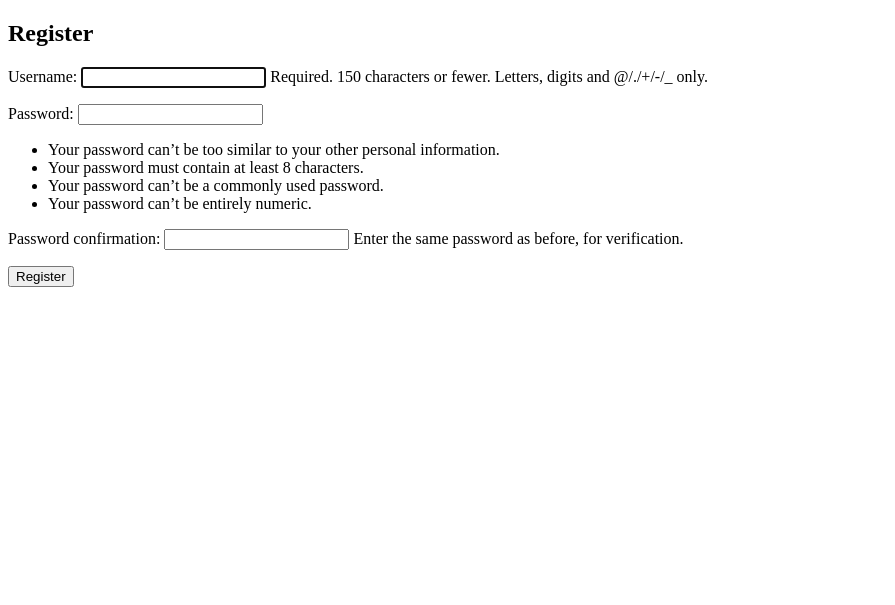
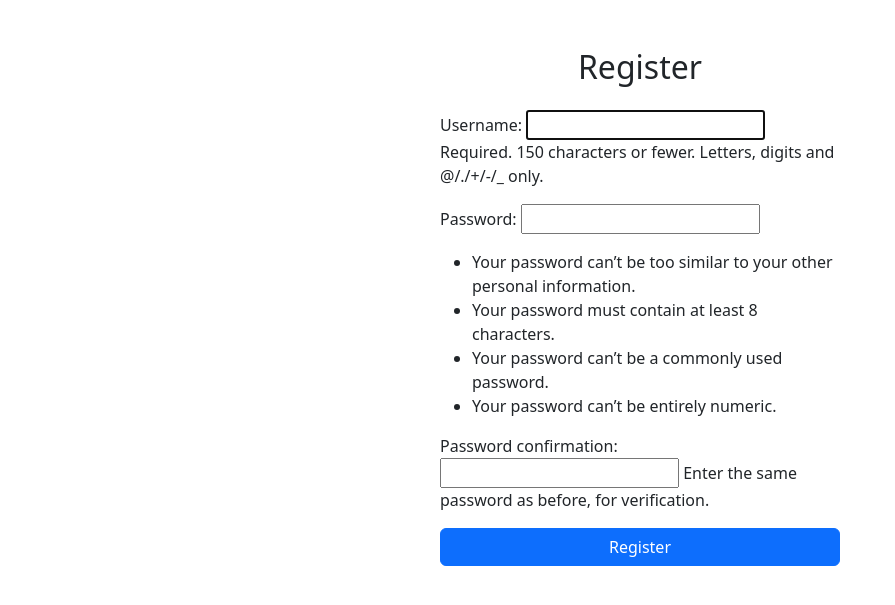
Before and after one commit to Middlewarer/ticketsystem, a Django app: page /signup/ in a window 1280 px wide. Shown: the top 605 px of the page, without its empty margins (0-895 px from the left). Run offline with Django 5.2, Linux system fonts and the light colour scheme.

Commit message:
Register view: Register css Bootstrap updated

```diff
--- a/ticketing/templates/authentication/register.html
+++ b/ticketing/templates/authentication/register.html
@@ -1,15 +1,38 @@
 <!DOCTYPE html>
 <html lang="en">
+
 <head>
     <meta charset="UTF-8">
     <title>Registration</title>
+
+    <!-- Подключение стилей Bootstrap -->
+    <link rel="stylesheet" href="https://cdn.jsdelivr.net/npm/bootstrap@5.3.0/dist/css/bootstrap.min.css">
 </head>
+
 <body>
-    <h2>Register</h2>
-    <form method="post">
-        {% csrf_token %}
-        {{ form.as_p }}
-        <button type="submit">Register</button>
-    </form>
+    <!-- Основной контейнер -->
+    <div class="container my-5">
+        <!-- Заголовок страницы -->
+        <h2 class="text-center mb-4">Register</h2>
+
+        <!-- Форма регистрации -->
+        <form method="post" class="mx-auto" style="max-width: 400px;">
+            <!-- Защита от CSRF -->
+            {% csrf_token %}
+
+            <!-- Поля формы -->
+            {{ form.as_p }}
+
+            <!-- Кнопка регистрации -->
+            <div class="d-grid">
+                <button type="submit" class="btn btn-primary">Register</button>
+            </div>
+        </form>
+    </div>
+
+    <!-- Загрузка скриптов Bootstrap -->
+    <script src="https://cdn.jsdelivr.net/npm/@popperjs/core@2.11.8/dist/umd/popper.min.js"></script>
+    <script src="https://cdn.jsdelivr.net/npm/bootstrap@5.3.0/dist/js/bootstrap.bundle.min.js"></script>
 </body>
+
 </html>
```
